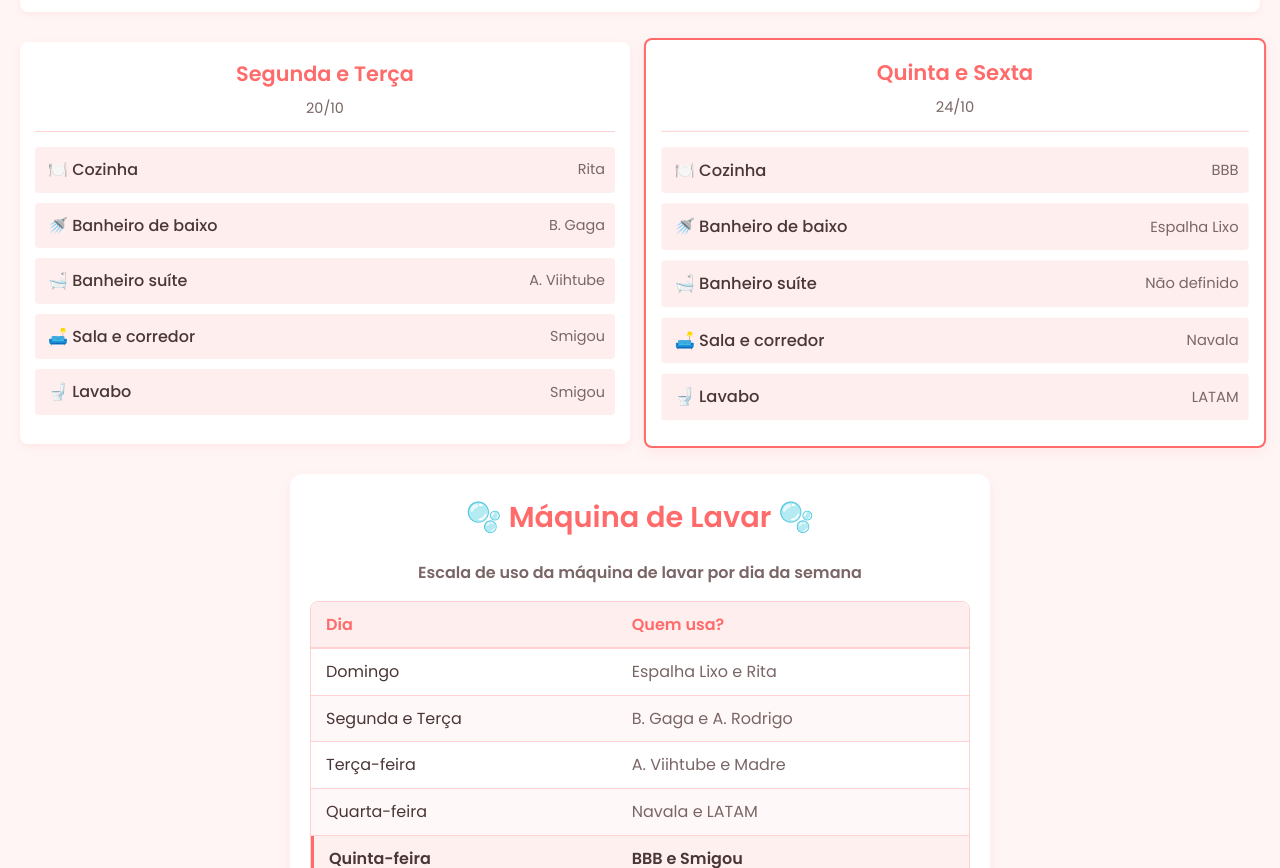
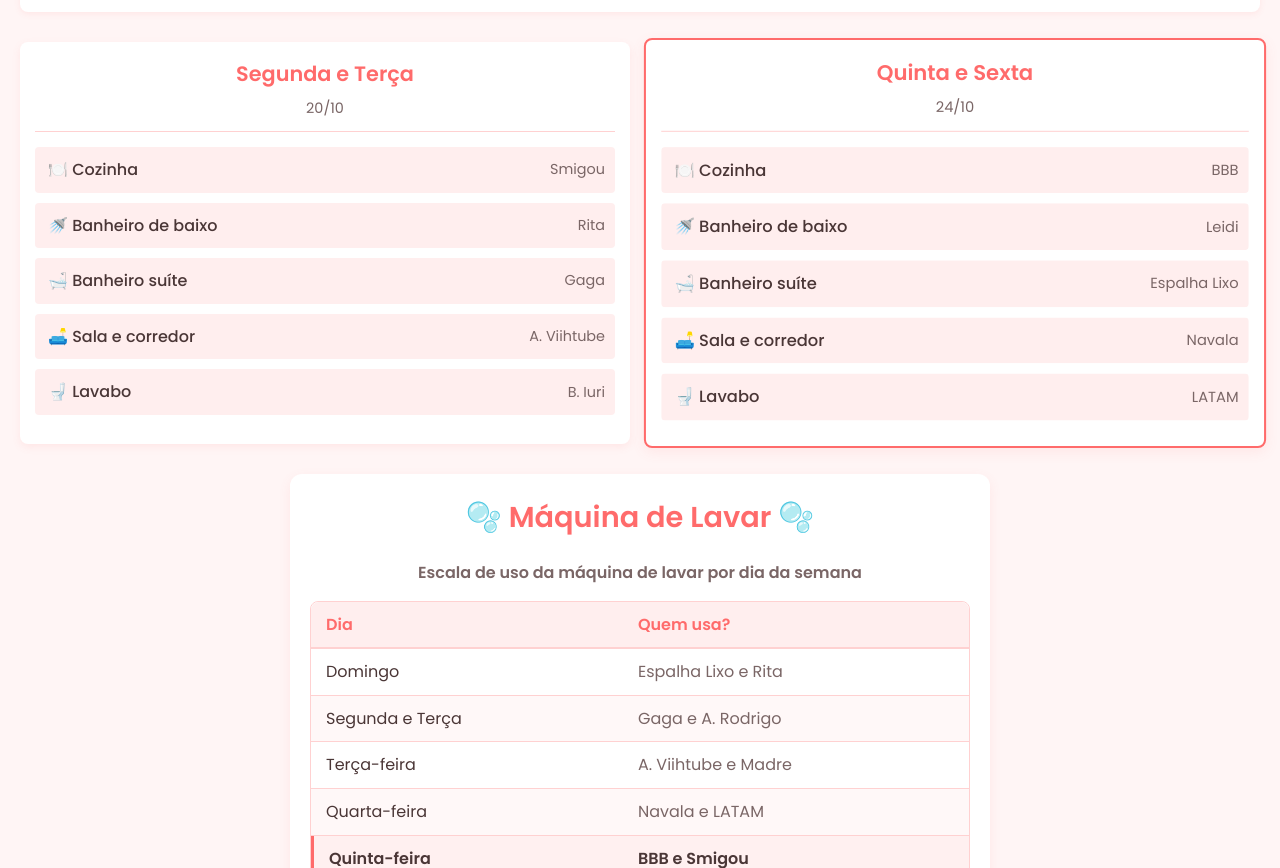
Before and after one commit to ThallesFelipe/Escalas-Tabajara, a website built with Vite: page index.html in a window 1280 px wide. Shown: the part 84-952 px from the top of the page. Built offline with nearby package versions, Linux system fonts and the light colour scheme.

Commit message:
Adição de mais uma pessoa na escala.

```diff
--- a/index.html
+++ b/index.html
@@ -48,7 +48,7 @@
                         </tr>
                         <tr>
                             <td>Segunda e Terça</td>
-                            <td>B. Gaga e A. Rodrigo</td>
+                            <td>Gaga e A. Rodrigo</td>
                         </tr>
                         <tr>
                             <td>Terça-feira</td>
@@ -64,7 +64,7 @@
                         </tr>
                         <tr>
                             <td>Quinta e Sexta</td>
-                            <td>Leidi</td>
+                            <td>Leidi e B. Iuri</td>
                         </tr>
                         <tr>
                             <td>Sábado</td>
--- a/src/js/modules/data.js
+++ b/src/js/modules/data.js
@@ -11,29 +11,36 @@ export const scheduleData = {
     {
       cozinha: 'Smigou',
       banhBaixo: 'Rita',
-      banhSuite: 'B. Gaga',
+      banhSuite: 'Gaga',
       sala: 'A. Viihtube',
+      lavabo: 'B. Iuri',
+    },
+    {
+      cozinha: 'B. Iuri',
+      banhBaixo: 'Smigou',
+      banhSuite: 'Rita',
+      sala: 'Gaga',
       lavabo: 'A. Viihtube',
     },
     {
       cozinha: 'A. Viihtube',
-      banhBaixo: 'Smigou',
-      banhSuite: 'Rita',
-      sala: 'B. Gaga',
-      lavabo: 'B. Gaga',
+      banhBaixo: 'B. Iuri',
+      banhSuite: 'Smigou',
+      sala: 'Rita',
+      lavabo: 'Gaga',
     },
     {
-      cozinha: 'B. Gaga',
+      cozinha: 'Gaga',
       banhBaixo: 'A. Viihtube',
-      banhSuite: 'Smigou',
-      sala: 'Rita',
+      banhSuite: 'B. Iuri',
+      sala: 'Smigou',
       lavabo: 'Rita',
     },
     {
       cozinha: 'Rita',
-      banhBaixo: 'B. Gaga',
+      banhBaixo: 'Gaga',
       banhSuite: 'A. Viihtube',
-      sala: 'Smigou',
+      sala: 'B. Iuri',
       lavabo: 'Smigou',
     }
   ],
@@ -42,7 +49,7 @@ export const scheduleData = {
     {
       cozinha: 'BBB',
       banhBaixo: 'Leidi',
-      banhBaixo: 'Espalha Lixo',
+      banhSuite: 'Espalha Lixo',
       sala: 'Navala',
       lavabo: 'LATAM',
     },
```
Also changed, not shown: dist/assets/index-dotydsWt.js (added), dist/assets/index-vxI9NpHT.js (deleted), dist/index.html, 2 other files.
